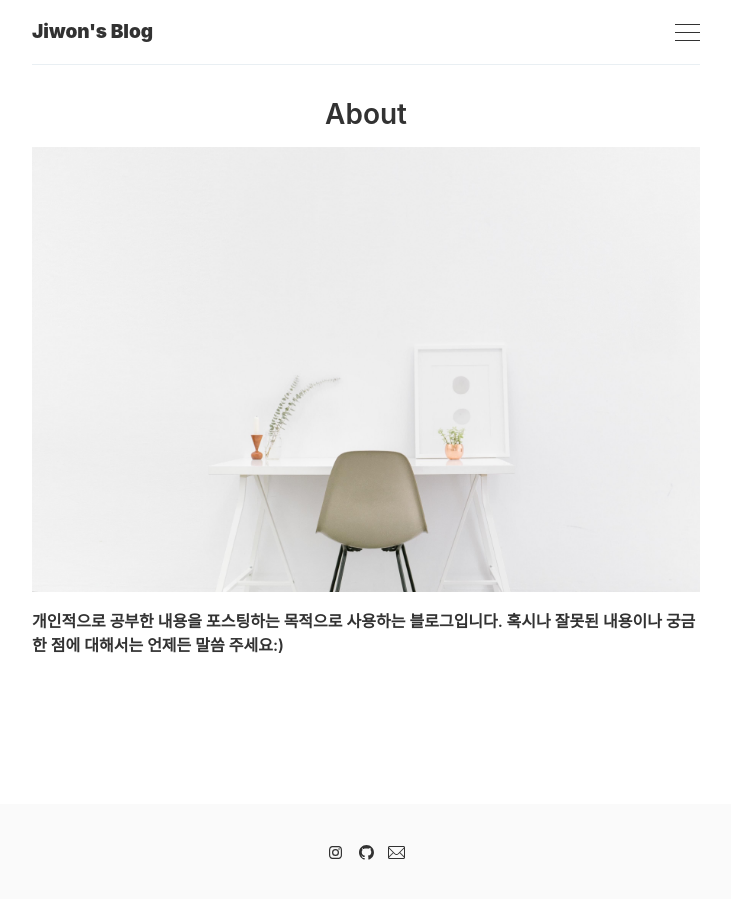
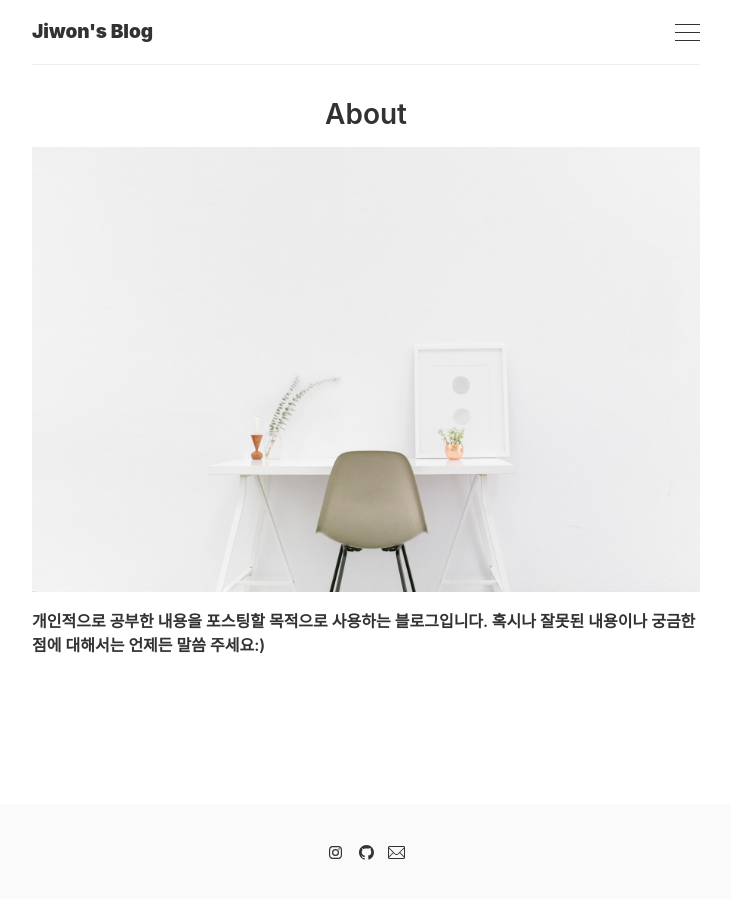
Before and after one commit to inha-informatics/geongswon.github.io, a Jekyll site: the page built from _pages/about.md, in a window 1280 px wide. Shown: the whole page, without its empty margins (274-1005 px from the left). Built offline with Jekyll 4.4.1, drawn with Linux system fonts in a browser that asks for light colours.

Commit message:
Update about.md

```diff
--- a/_pages/about.md
+++ b/_pages/about.md
@@ -4,4 +4,4 @@ title: About
 image: '/images/pages/about.jpeg'
 ---
 
-###### 개인적으로 공부한 내용을 포스팅하는 목적으로 사용하는 블로그입니다. 혹시나 잘못된 내용이나 궁금한 점에 대해서는 언제든 말씀 주세요:)
+###### 개인적으로 공부한 내용을 포스팅할 목적으로 사용하는 블로그입니다. 혹시나 잘못된 내용이나 궁금한 점에 대해서는 언제든 말씀 주세요:)
```
